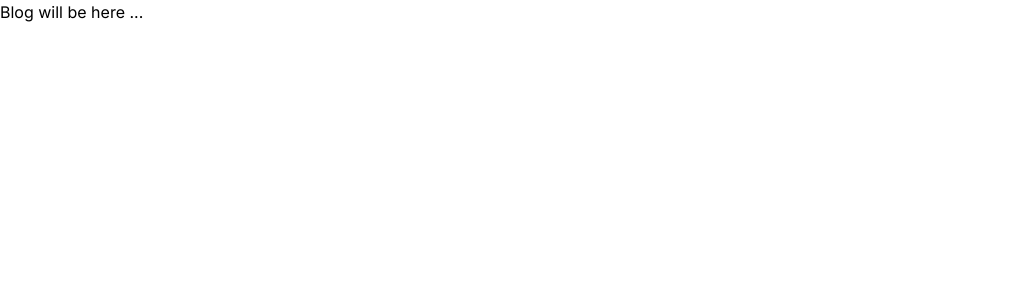
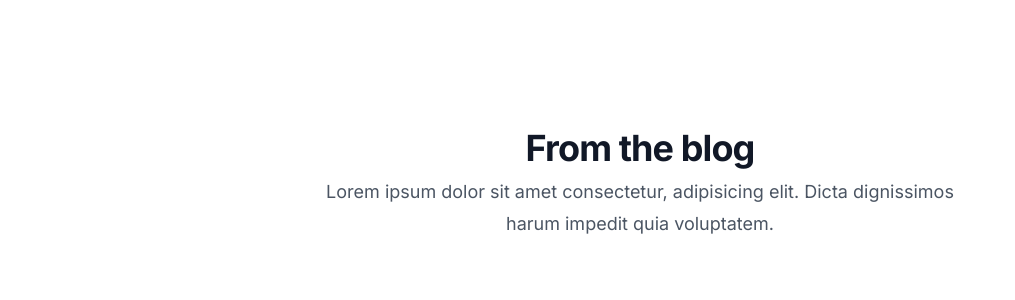
Before and after one commit to oskarski/next-blog-recruitment-task, a Next.js app: page / in a window 1280 px wide. Shown: the top 300 px of the page, without its empty margins (0-1015 px from the left). Built offline with nearby package versions, Linux system fonts and the light colour scheme.

Commit message:
defined `<PageSection />`

```diff
--- a/src/app/page.tsx
+++ b/src/app/page.tsx
@@ -1,3 +1,21 @@
+import { PageSection } from '@/components';
+import classNames from 'classnames';
+
 export default function HomePage() {
-  return <main className="min-h-screen">Blog will be here ...</main>
+  return (
+    <main
+      className={classNames(
+        'bg-white min-h-screen pt-24 pb-8',
+        'sm:pt-32 sm:pb-10',
+      )}
+    >
+      <div className="mx-auto max-w-7xl px-6 lg:px-8">
+        <PageSection
+          title="From the blog"
+          description="Lorem ipsum dolor sit amet consectetur, adipisicing elit. Dicta dignissimos harum impedit quia voluptatem."
+          className="mb-10"
+        />
+      </div>
+    </main>
+  );
 }
--- /dev/null
+++ b/src/components/PageSection.tsx
@@ -0,0 +1,30 @@
+import classNames from 'classnames';
+
+interface PageSectionProps {
+  title: string;
+  description: string;
+  className?: string;
+}
+
+export const PageSection = ({
+  title,
+  description,
+  className,
+}: PageSectionProps) => {
+  return (
+    <div className={classNames('max-w-2xl mx-auto text-center', className)}>
+      <h2
+        className={classNames(
+          'text-3xl font-bold tracking-tight text-gray-900 mb-2',
+          'sm:text-4xl',
+        )}
+      >
+        {title}
+      </h2>
+
+      <p className="text-lg leading-8 text-gray-600">
+        {description}
+      </p>
+    </div>
+  );
+};
--- /dev/null
+++ b/src/components/index.ts
@@ -0,0 +1 @@
+export * from './PageSection';
```
